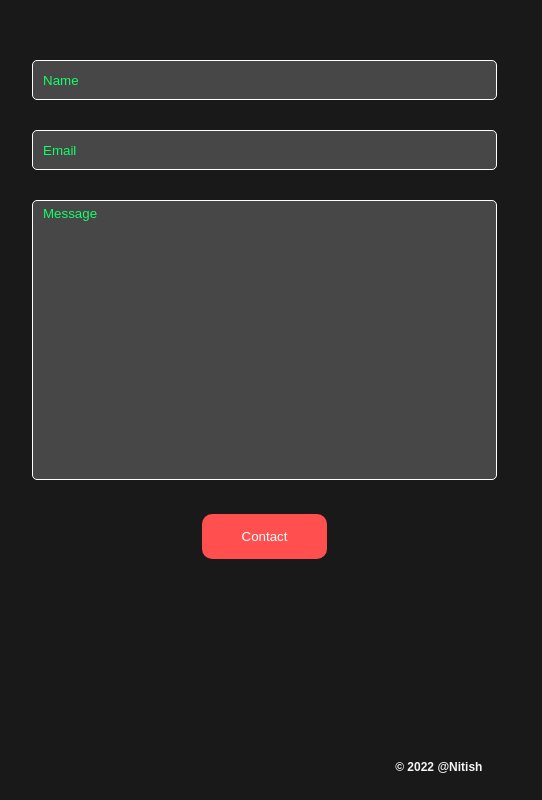
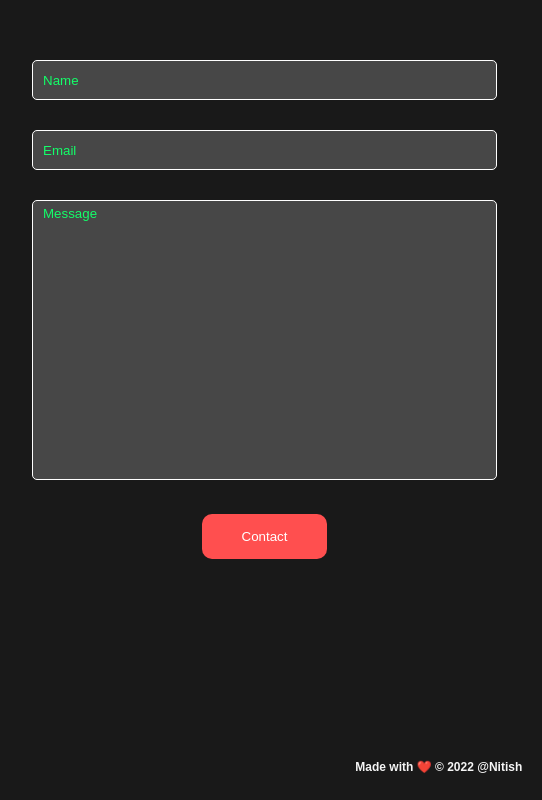
Before and after one commit to nitninja/My-site, a plain HTML site: page index.html in a window 1280 px wide. Shown: the part 2135-2935 px from the top of the page, 118-660 px from the left. Drawn offline with nearby package versions, Linux system fonts and the light colour scheme.

Commit message:
Update index.html

```diff
--- a/index.html
+++ b/index.html
@@ -121,7 +121,7 @@
     </div>
 
 
-<h4 class="footerpara">© 2022 @Nitish</h4>
+<h4 class="footerpara">Made with ❤️ © 2022 @Nitish</h4>
 
 </body>
 </html>
```
